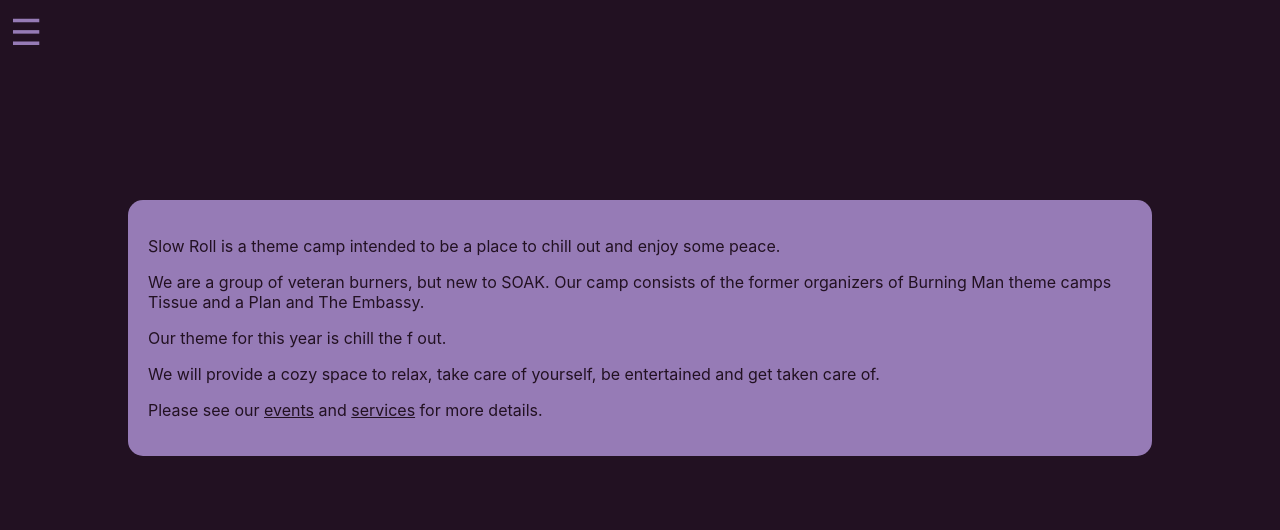
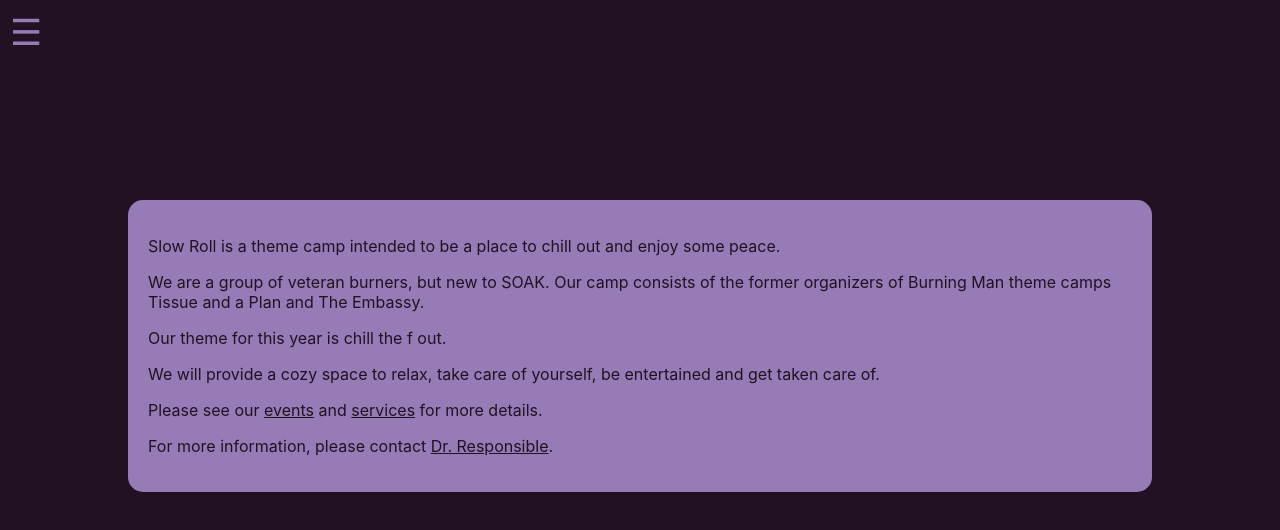
Before and after one commit to colinthesealion/chill-camp-site, a React (Create React App) app: page /about in a window 1280 px wide. Shown: the top 530 px of the page. Built offline with nearby package versions, Linux system fonts and the light colour scheme.

Commit message:
added contact info

```diff
--- a/src/About.tsx
+++ b/src/About.tsx
@@ -39,6 +39,13 @@
           </Link>{' '}
           for more details.
         </p>
+        <p>
+          For more information, please contact{' '}
+          <a href="mailto:docto.responsible@gmail.com" className={classes.link}>
+            Dr. Responsible
+          </a>
+          .
+        </p>
       </div>
     </div>
   );
```
